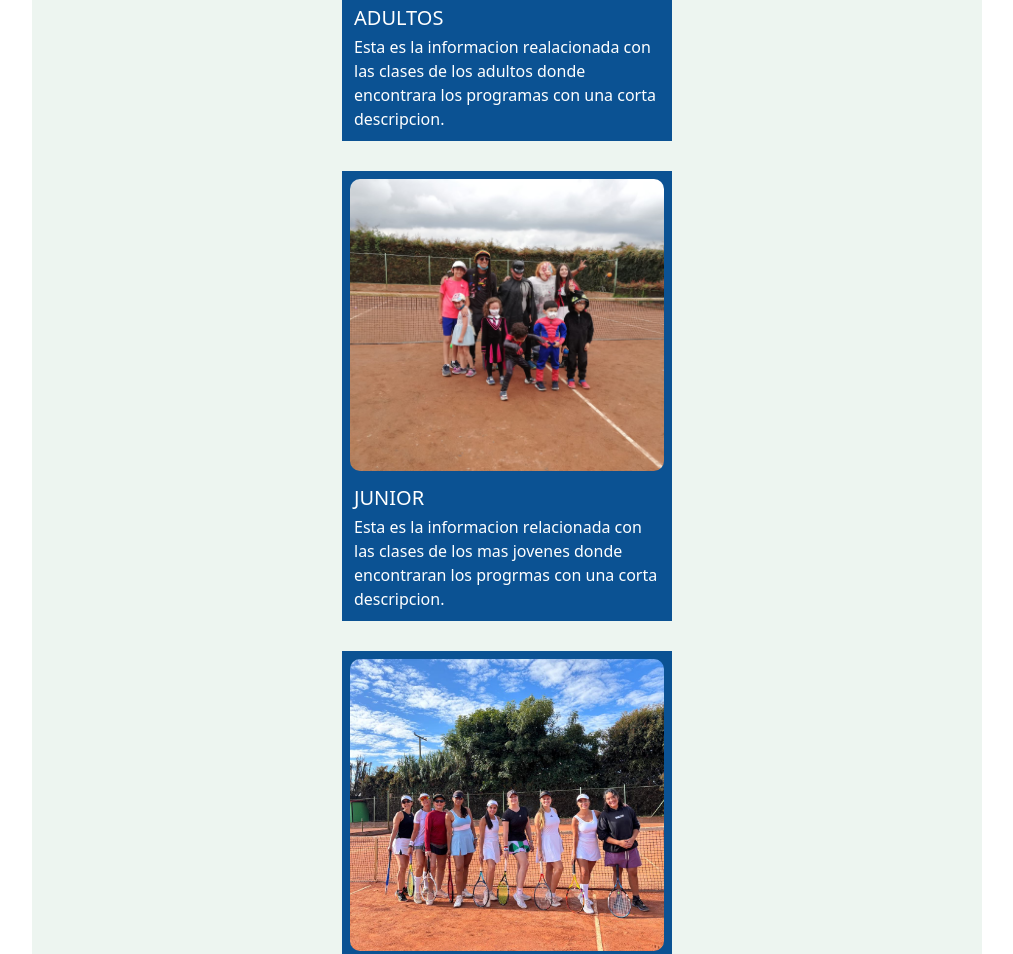
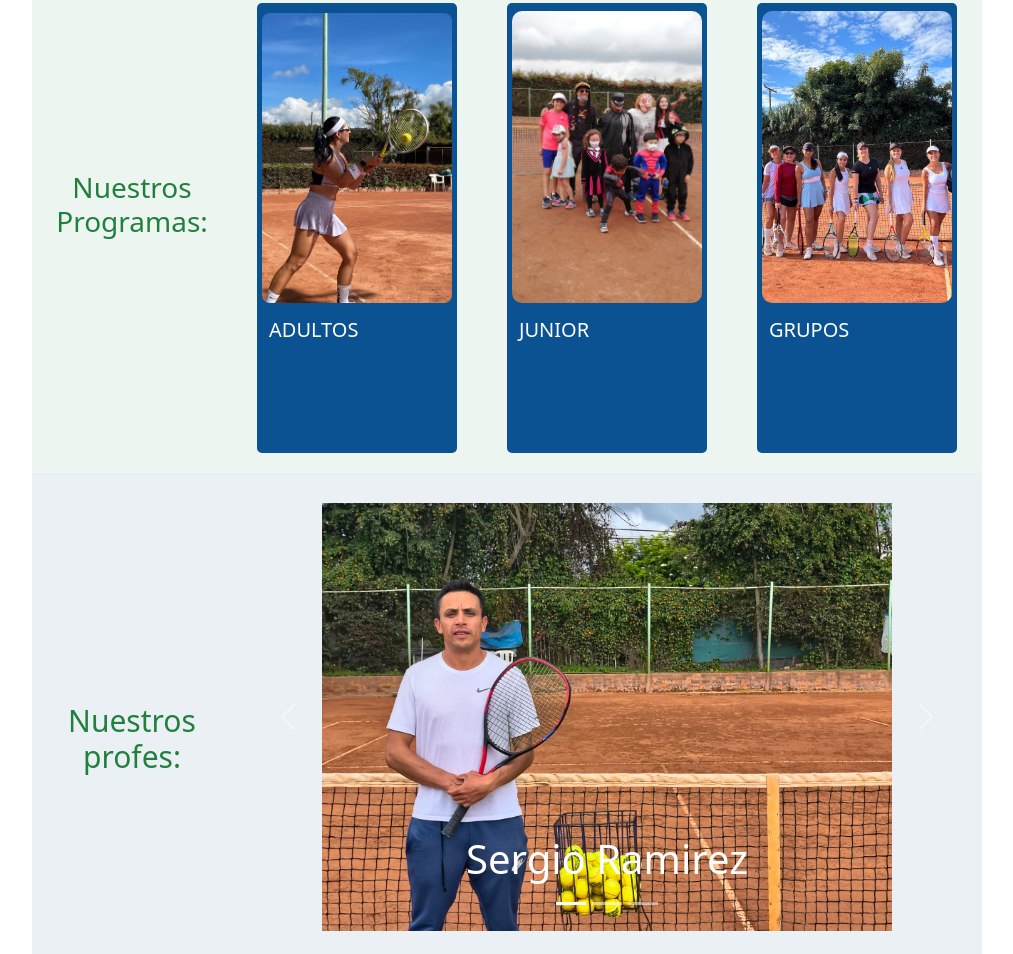
Before and after one commit to DaniSoler09/bit-1, a plain HTML site: page index.html in a window 1280 px wide. Shown: the part 1105-2059 px from the top of the page, without its empty margins (133-1146 px from the left). Drawn offline with nearby package versions, Linux system fonts and the light colour scheme.

Commit message:
updated-repo

```diff
--- a/css/styles.css
+++ b/css/styles.css
@@ -6,7 +6,7 @@ body{
 .cont-logo-nav{
     height: 100px;
     max-width: 950px;
-    background-color: #5E86AC;
+    background-color: #0a4881;
 }
 .cont-logo-rana{
   margin-right: 0px;
@@ -24,7 +24,7 @@ body{
     position: fixed;
     width: 100%;
     z-index: 3;
-    background-color: #5E86AC ;
+    background-color: #0a4881 ;
 }
 .container-fluid{
     max-width: 700px;
@@ -50,6 +50,7 @@ body{
 main{
     max-width: 950px;
     margin: auto;
+    background-color: #edf5f0;
 }
 .slide-pics{
     margin: auto;
@@ -94,6 +95,7 @@ main{
 .adultos-cont{
     margin: auto;
     max-width: 330px;
+    margin-top: 30px;
     height: 450px;
     background-color: #0B5293;
 }
@@ -209,3 +211,41 @@ main{
     color: #ffffff;
     margin-right: 10px;
 }
+@media screen and (min-width: 750px) {
+    .nuestros-programas {
+      display: grid;
+      grid-template-columns: 200px 1fr 1fr 1fr;
+    }
+    .adultos-cont{
+        width: 200px;
+        margin-bottom: 20px;
+        border-radius: 5px;
+    }
+    .junior-cont{
+        width: 200px;
+        margin-bottom: 20px;
+        border-radius: 5px;
+    }
+    .grupales-cont{
+        width: 200px;
+        margin-bottom: 20px;
+        border-radius: 5px;
+    }
+    .text-programas{
+        display: none;
+    }
+    .nuestros-programs{
+        padding-bottom: 15px;
+    }
+    .nuestros-programas h3{
+        padding-bottom: 210px;
+    }
+    .profe-cont{
+        display: grid;
+        grid-template-columns: 200px 1fr;
+    }
+    .profe-cont h2{
+        padding-top: 200px;
+        font-size: 30px;
+    }
+  }
--- a/index.html
+++ b/index.html
@@ -108,8 +108,7 @@
 
         <!--PROFESORES-->
         <div class="profe-cont">
-          <h2>NUESTROS PROFES:</h2>
-          <hr>
+          <h2>Nuestros profes:</h2>
           <div id="carouselExampleCaptions" class="carousel slide">
             <div class="carousel-indicators">
               <button type="button" data-bs-target="#carouselExampleCaptions" data-bs-slide-to="0" class="active" aria-current="true" aria-label="Slide 1"></button>
```
Also changed, not shown: contacto.html (+6 -2 lines), css/contacto.css (+10 -8 lines), assets/pics-corrusel1.jpeg, assets/pics-corrusel2.jpeg, assets/pics-corrusel3.jpeg.
